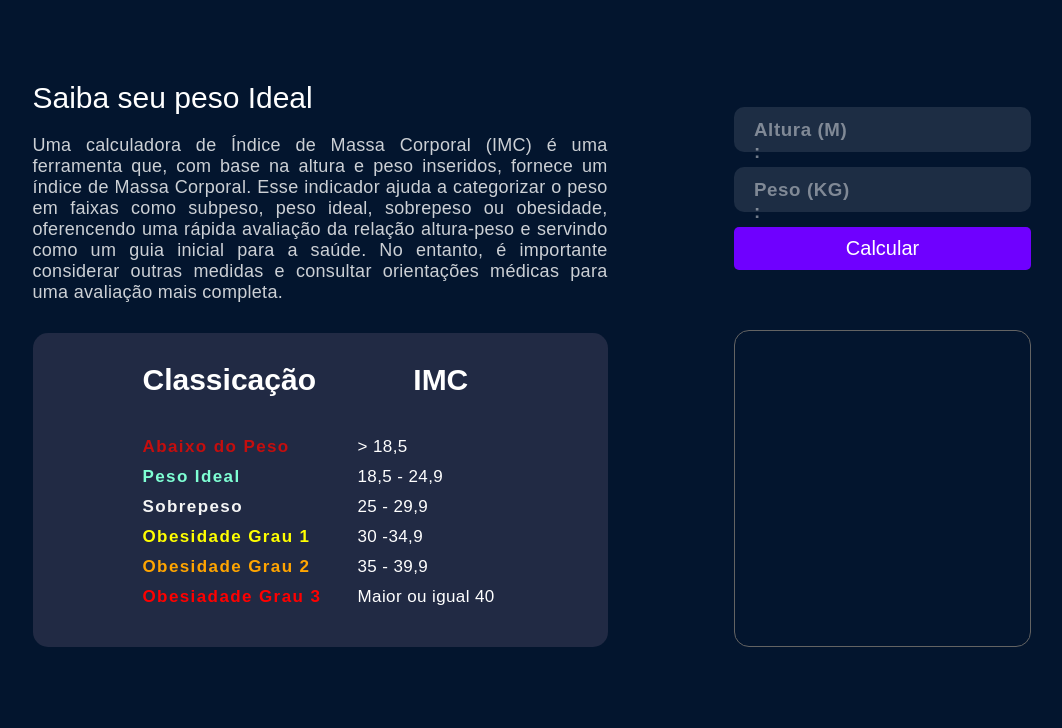
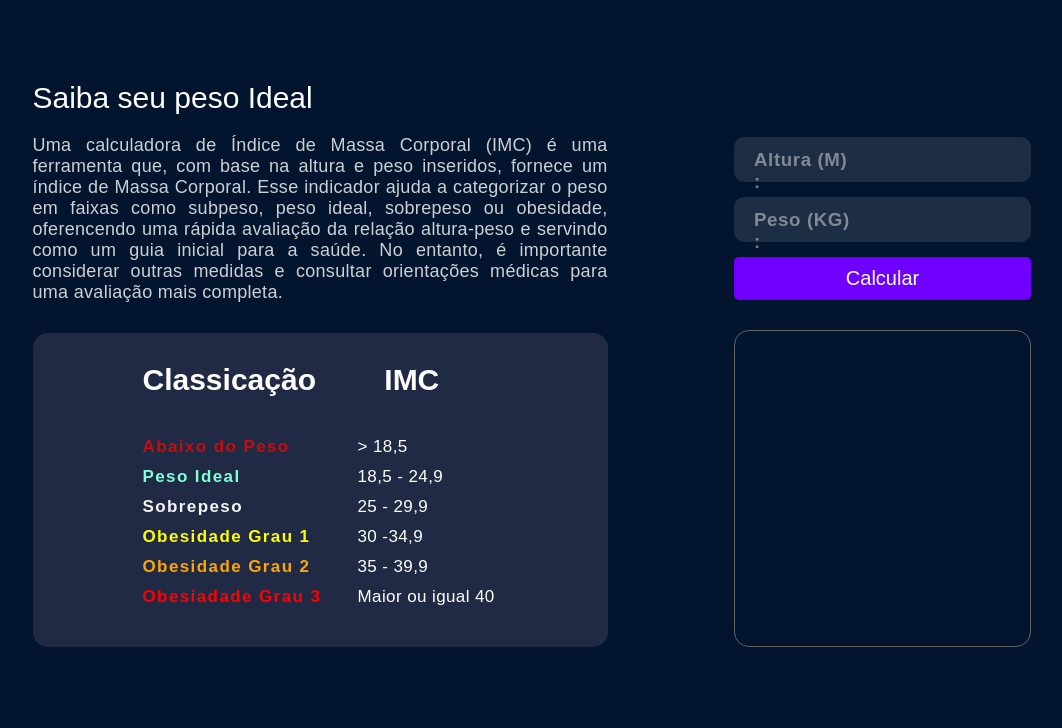
Before and after one commit to giovanatoch/calculadora-imc, a plain HTML site: page index.html in a window 1280 px wide. Shown: the top 728 px of the page, without its empty margins (85-1147 px from the left). Drawn offline with Linux system fonts and the light colour scheme; a web font is replaced by a local one.

Commit message:
Ajuste resolução IMC

```diff
--- a/style.css
+++ b/style.css
@@ -76,7 +76,7 @@ h2 {
 }
 
 .classificacao-imc h3 span{
-  margin-left: 89px;
+  margin-left: 60px;
 }
 
 .classificacao-imc div {
@@ -143,7 +143,7 @@ h2 {
   width: 90%;
   display: flex;
   flex-direction: column;
-  margin-bottom: 60px;
+  margin-bottom: 30px;
 }
 
 .segundo-container span {
```
